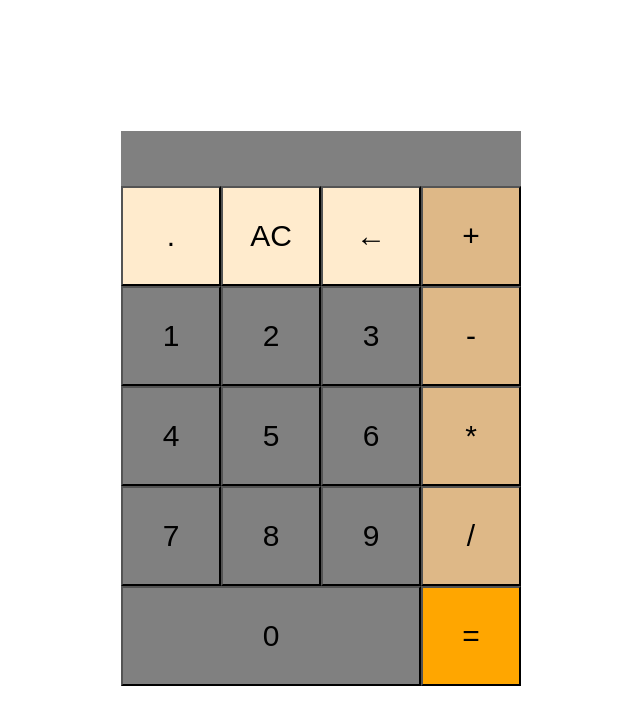
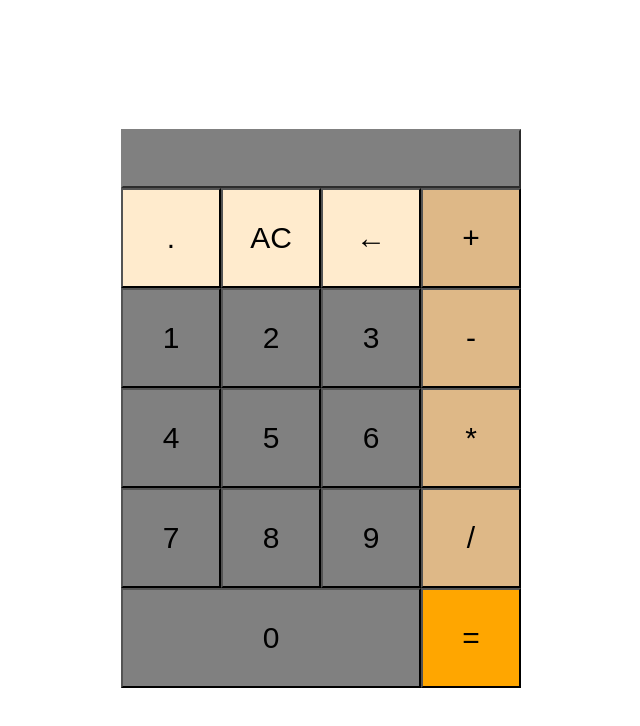
Before and after one commit to shri1707/calculator, a plain HTML site: page index.html in a window 1280 px wide. Shown: the whole page, without its empty margins (319-959 px from the left). Drawn offline with Linux system fonts and the light colour scheme.

Commit message:
added a border to display

```diff
--- a/style.css
+++ b/style.css
@@ -23,6 +23,10 @@ button{
     background-color: gray;
     text-align: end;
     font-size: 30px;
+    border-width: 2px;
+    border-style: outset;
+    border-color:gray;
+    border-image: initial;
 }
 
 .num{
```
